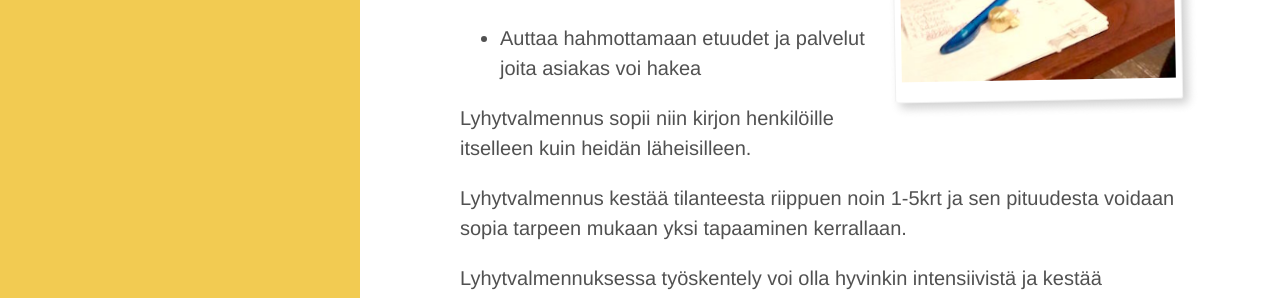
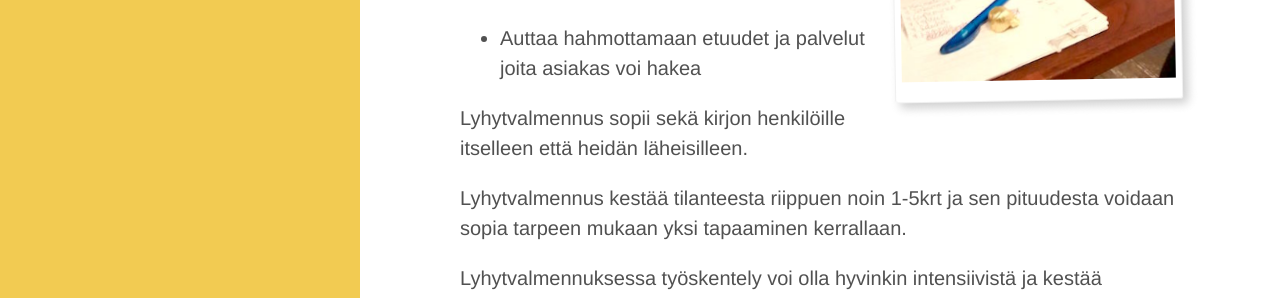
Before and after one commit to niinapiira/neppari.net, a Jekyll site: the page built from lyhytvalmennus.md, in a window 1280 px wide and 1004 px high. Shown: the part 331-629 px from the top of the window. Built offline with Jekyll 4.4.1, drawn with Linux system fonts in a browser that asks for light colours.

Commit message:
Updated lyhytvalmennus.md

```diff
--- a/lyhytvalmennus.md
+++ b/lyhytvalmennus.md
@@ -26,7 +26,7 @@ polaroid: ""
 
 
 
-Lyhytvalmennus sopii niin kirjon henkilöille itselleen kuin heidän läheisilleen.
+Lyhytvalmennus sopii sekä kirjon henkilöille itselleen että heidän läheisilleen.
 
 Lyhytvalmennus kestää tilanteesta riippuen noin 1-5krt ja sen pituudesta voidaan sopia tarpeen mukaan yksi tapaaminen kerrallaan.
 
```
